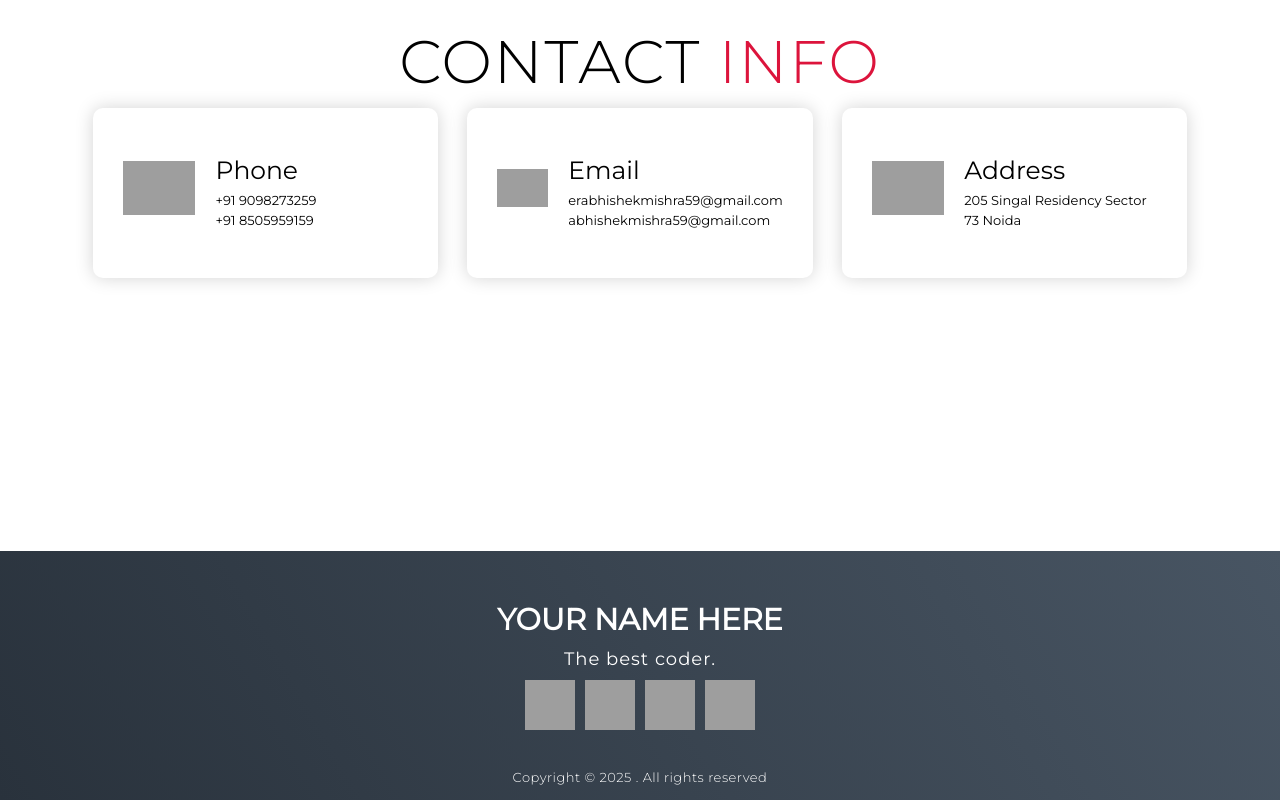
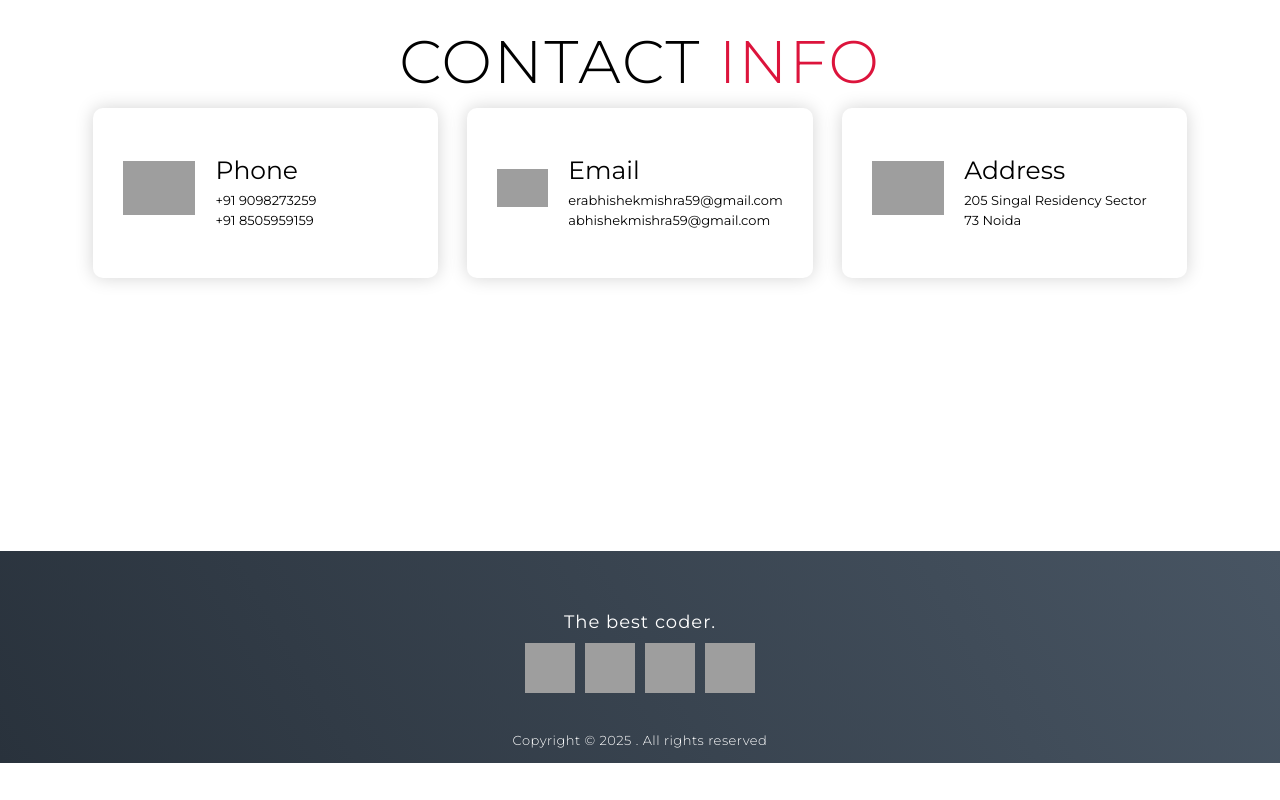
Before and after one commit to SMTECHSERVICES/Abhishek_Portfolio, a plain HTML site: page index.html in a window 1280 px wide. Shown: the part 4992-5792 px from the top of the page. After the commit the page ends 5755 px from the top, so only its background shows below. Drawn offline with Linux system fonts and the light colour scheme; grey boxes are pictures that could not be loaded; a script that the page names is missing.

Commit message:
Update index.html

```diff
--- a/index.html
+++ b/index.html
@@ -222,7 +222,6 @@
   <section id="footer">
     <div class="footer container">
       <div class="brand">
-        <h1>Your name here</h1>
       </div>
       <h2>The best coder.</h2>
       <div class="social-icon">
```
